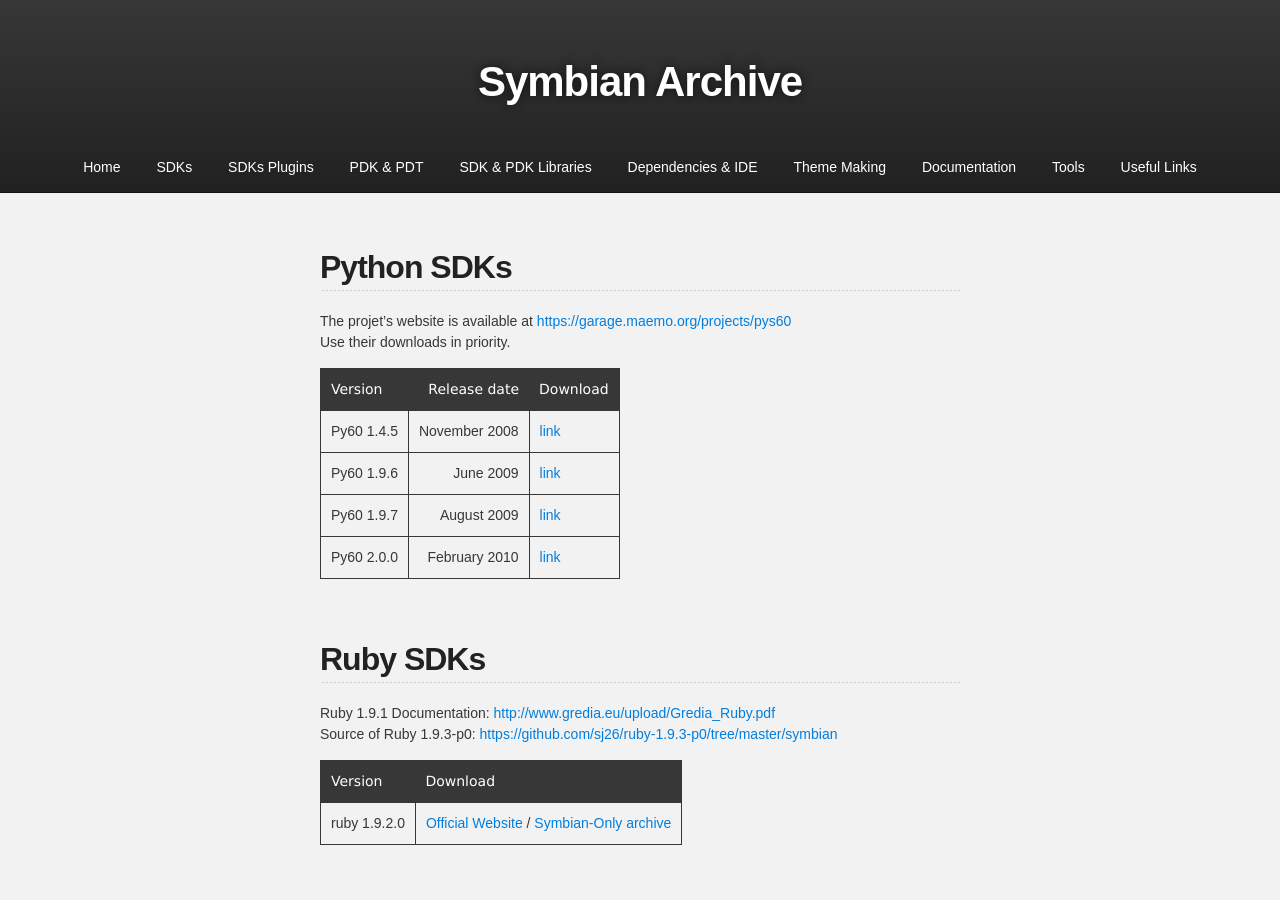
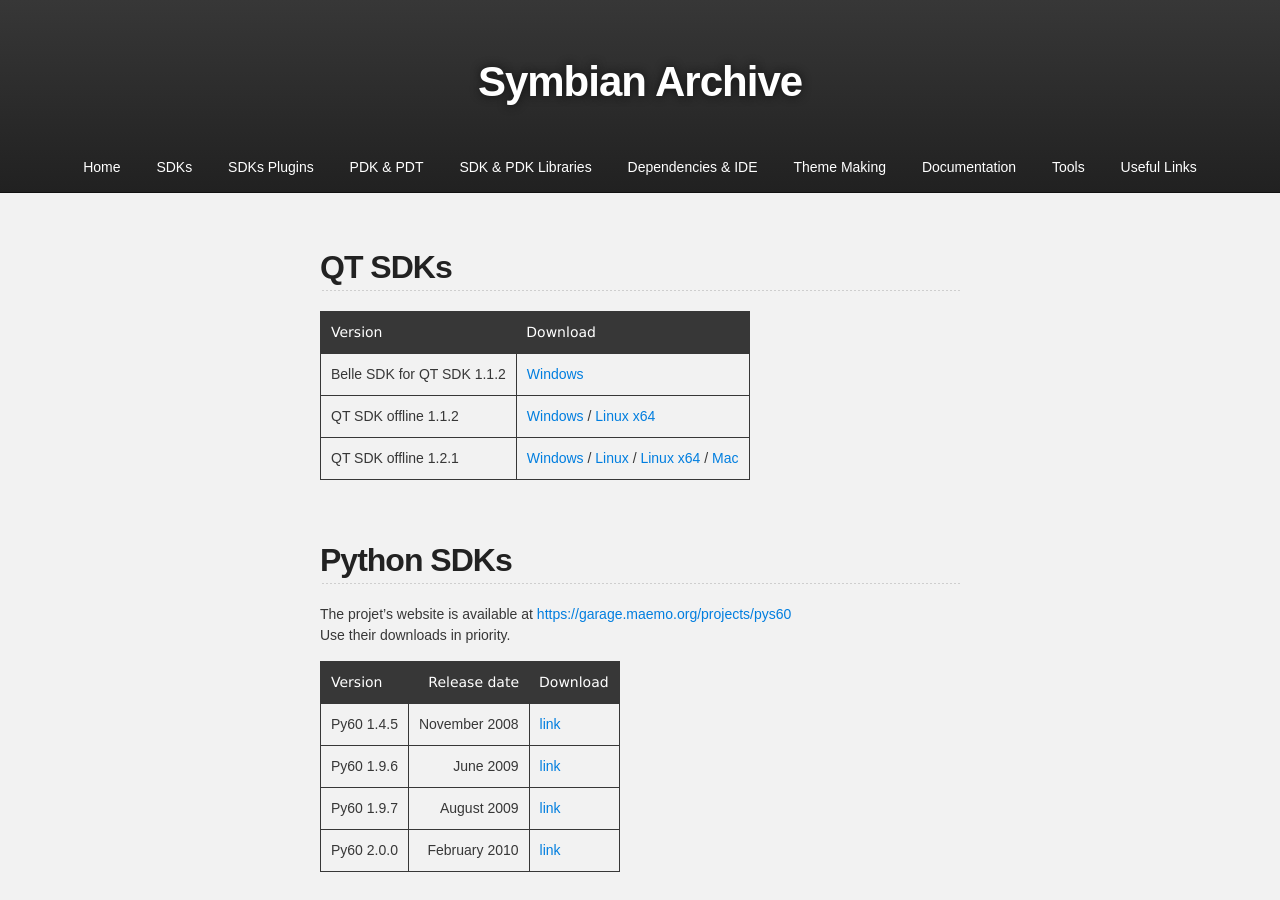
Before and after one commit to mrRosset/Symbian-Archive, a Jekyll site: the page built from SDKs-Langs.md, in a window 1280 px wide and 900 px high. Built offline with Jekyll 4.4.1, drawn with Linux system fonts in a browser that asks for light colours; our own code applies the rules of GitHub Pages for plain Markdown files; the repository's description, which GitHub fills in, is left out.

Commit message:
re-add QT SDKs

```diff
--- a/SDKs-Langs.md
+++ b/SDKs-Langs.md
@@ -1,3 +1,14 @@
+## QT SDKs
+
+| Version                | Download |
+|------------------------|----------|
+| Belle SDK for QT SDK 1.1.2   | [Windows](https://mega.nz/#!e4l13ZiY!OfoRebQTVHh7K0b-YjHe-rwynpkaE5uM8TS0-QZWaAg) |
+| QT SDK offline 1.1.2   | [Windows](https://mega.nz/#!3tsRDIoC!H3DM4tmChM-XQ1dMUSOnZ46wCaJsskfgXQrHazQBTp8) / [Linux x64](https://mega.nz/#!ax1HEABA!SLWZ_7Lg1_IFnF6ktJAOCjSwOY22buAGWHjEDYE260Y) |
+| QT SDK offline 1.2.1   | [Windows](https://mega.nz/#!Kok32TSS!7Q_EErtjG8BmD0uhep3yt8m9UpfkUoLkwyWvyI6IVyg) / [Linux](https://mega.nz/#!uhdH3ZwY!0pesddzT0JLfUFdnVtGIjgBT8pI5K3WYDqOskFJHuQA) / [Linux x64](https://mega.nz/#!alk3RTRQ!ra5IDnayuSsdnSWruuxkviG-QoYvNT0S4ejwQALAlJ8) / [Mac](https://mega.nz/#!SolWVALJ!uOs2SbPrcRF-5U84mlTIzYQ8Ys1TGsT92X-vYV132qU) |
+
+
+<br>
+
 ## Python SDKs
 
 The projet's website is available at [https://garage.maemo.org/projects/pys60](https://garage.maemo.org/projects/pys60)
```
